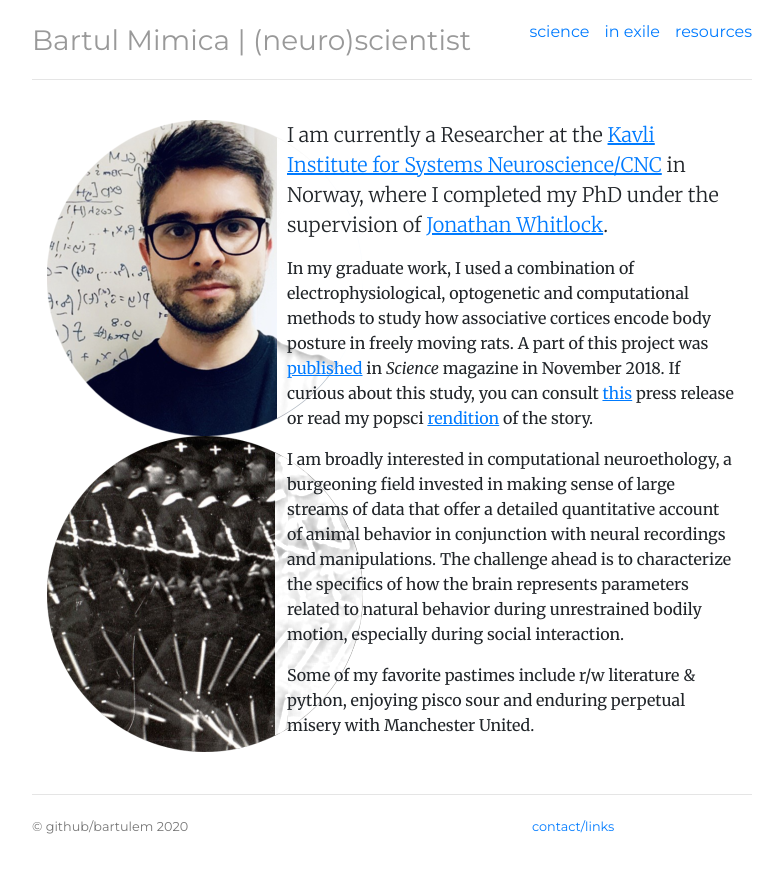
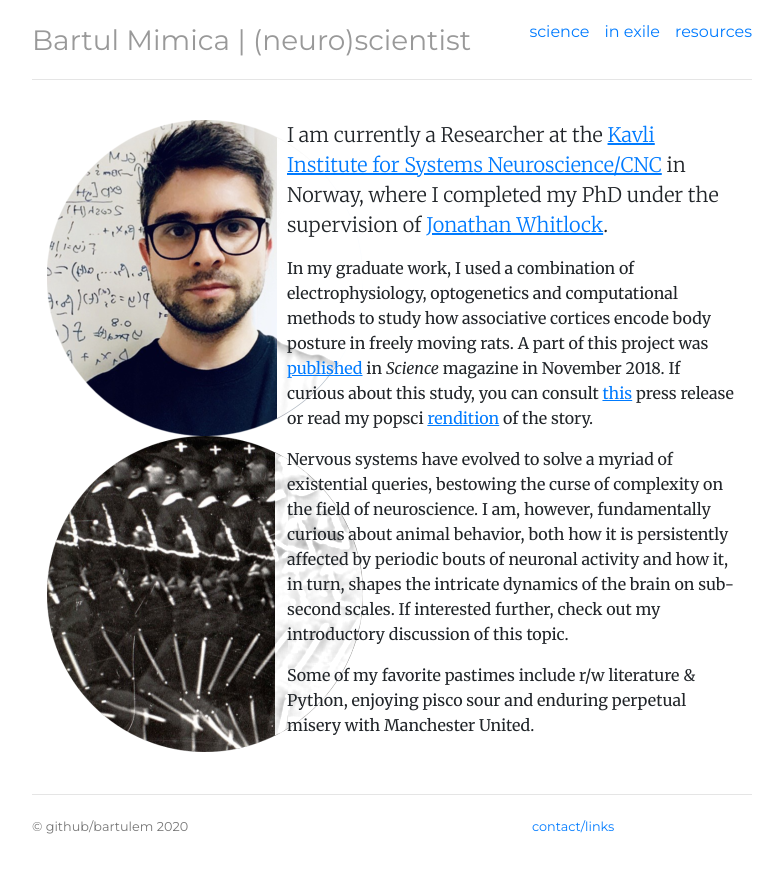
Before and after one commit to bartulem/bartulem.github.io, a Jekyll site: the page built from index.html, in a window 1280 px wide. Shown: the top 873 px of the page, without its empty margins (248-1031 px from the left). Built offline with Jekyll 4.4.1, drawn with Linux system fonts in a browser that asks for light colours.

Commit message:
Update index.html

```diff
--- a/index.html
+++ b/index.html
@@ -15,10 +15,10 @@ description: bartulem | (neuroscientist)
 	<div itemscope itemtype="http://data-vocabulary.org/Person" class="col-sm-8">
 	<p class="lead">I am currently a Researcher at the <a style= "text-decoration: underline" target="_blank" href="https://www.ntnu.edu/kavli">Kavli Institute for Systems Neuroscience/CNC</a> in Norway, where I completed my PhD under the supervision of <a style= "text-decoration: underline" target="_blank" href="https://www.whitlocklab.org/">Jonathan Whitlock</a>.</p>
 
-	<p>In my graduate work, I used a combination of electrophysiological, optogenetic and computational methods to study how associative cortices encode body posture in freely moving rats. A part of this project was <a style= "text-decoration: underline" target="_blank" href="https://science.sciencemag.org/content/362/6414/584.editor-summary">published</a> in <i>Science</i> magazine in November 2018. If curious about this study, you can consult <a style= "text-decoration: underline" target="_blank" href="https://norwegianscitechnews.com/2018/11/scientists-record-posture-coding-neurons-in-the-cortex/">this</a> press release or read my popsci <a style= "text-decoration: underline" target="_blank" href="https://www.whitlocklab.org/striking-a-pose-in-the-cortex">rendition</a> of the story.</p>
+	<p>In my graduate work, I used a combination of electrophysiology, optogenetics and computational methods to study how associative cortices encode body posture in freely moving rats. A part of this project was <a style= "text-decoration: underline" target="_blank" href="https://science.sciencemag.org/content/362/6414/584.editor-summary">published</a> in <i>Science</i> magazine in November 2018. If curious about this study, you can consult <a style= "text-decoration: underline" target="_blank" href="https://norwegianscitechnews.com/2018/11/scientists-record-posture-coding-neurons-in-the-cortex/">this</a> press release or read my popsci <a style= "text-decoration: underline" target="_blank" href="https://www.whitlocklab.org/striking-a-pose-in-the-cortex">rendition</a> of the story.</p>
 
-	<p>I am broadly interested in computational neuroethology, a burgeoning field invested in making sense of large streams of data that offer a detailed quantitative account of animal behavior in conjunction with neural recordings and manipulations. The challenge ahead is to characterize the specifics of how the brain represents parameters related to natural behavior during unrestrained bodily motion, especially during social interaction.</p>
+	<p>Nervous systems have evolved to solve a myriad of existential queries, bestowing the curse of complexity on the field of neuroscience. I am, however, fundamentally curious about animal behavior, both how it is persistently affected by periodic bouts of neuronal activity and how it, in turn, shapes the intricate dynamics of the brain on sub-second scales. If interested further, check out my introductory discussion of this topic.</p>
 
-	<p>Some of my favorite pastimes include r/w literature & python, enjoying pisco sour and enduring perpetual misery with Manchester United.</p>
+	<p>Some of my favorite pastimes include r/w literature & Python, enjoying pisco sour and enduring perpetual misery with Manchester United.</p>
 	</div>
 </div>
```
